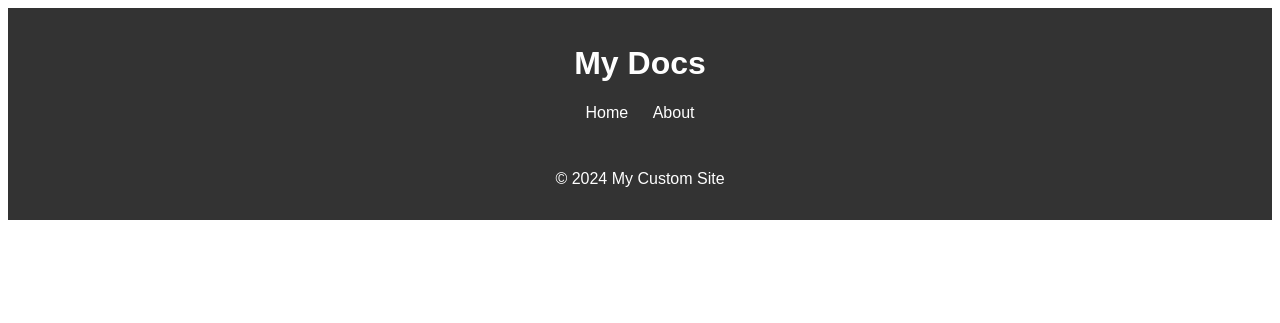
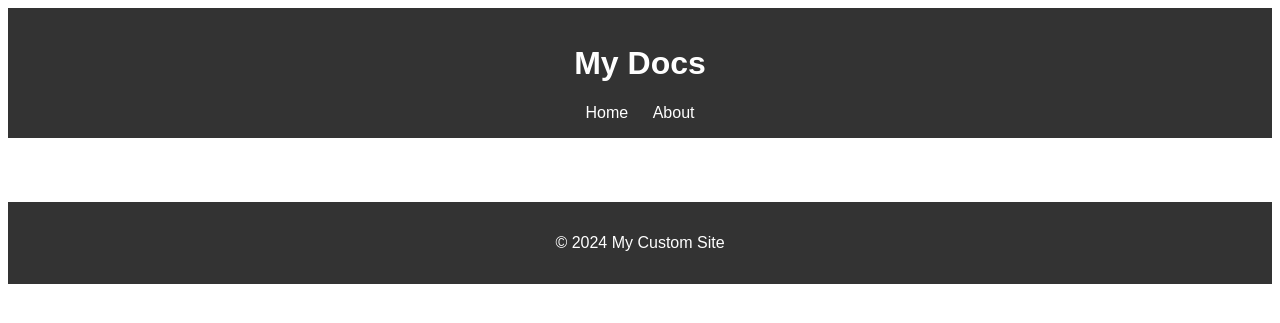
Before and after one commit to AlexandrVanchukov/web-python_mkdocs-site, an MkDocs documentation site: the page built from docs/index.md, in a window 1280 px wide. Shown: the top 323 px of the page. Built offline with MkDocs 1.6.1, drawn with Linux system fonts in a browser that asks for light colours.

Commit message:
Add main

```diff
--- a/theme/main.html
+++ b/theme/main.html
@@ -8,6 +8,9 @@
 </head>
 <body>
     {% include "partials/header.html" %}
+    <main>
+        {{ content }}
+    </main>
     {% include "partials/footer.html" %}
 </body>
 </html>
```
